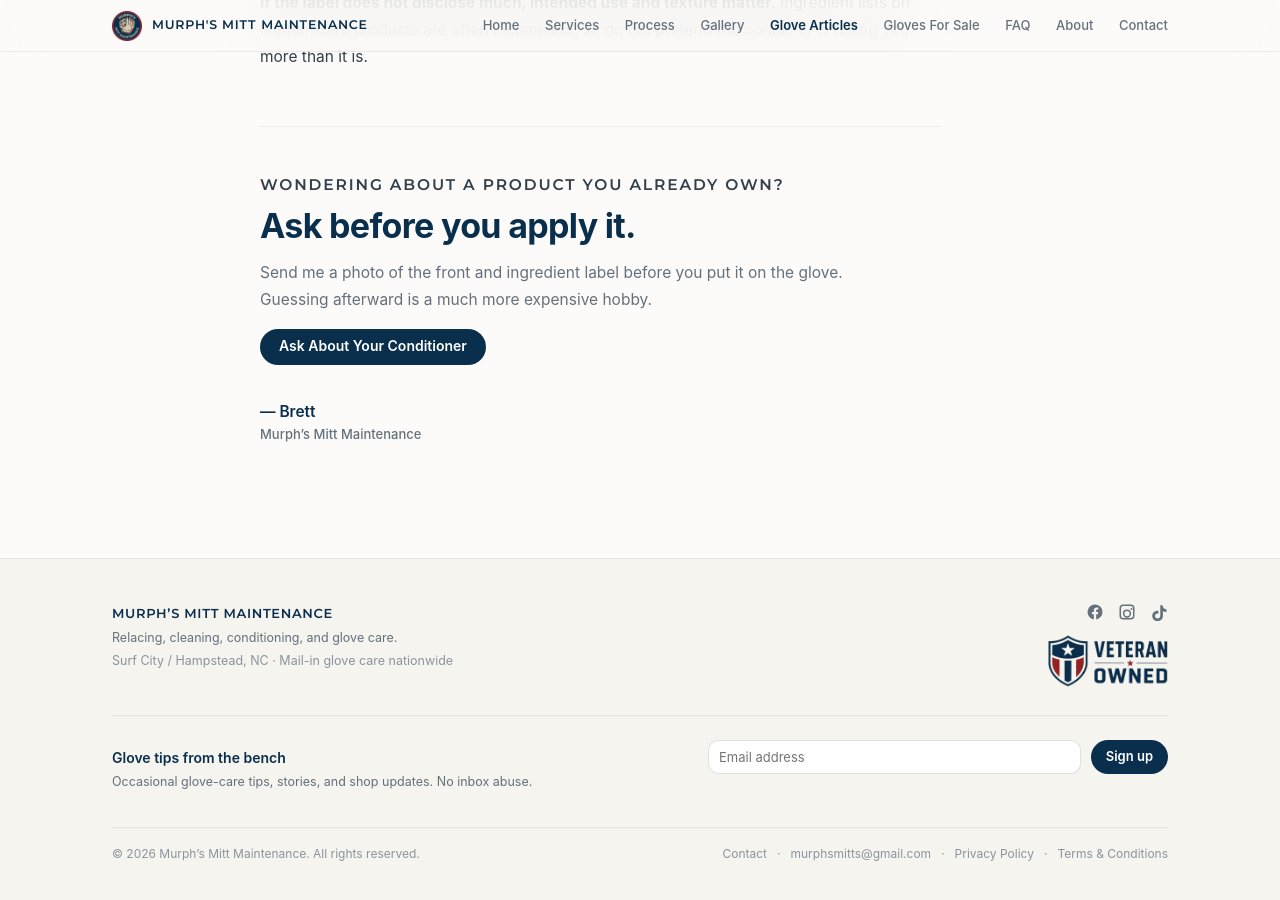
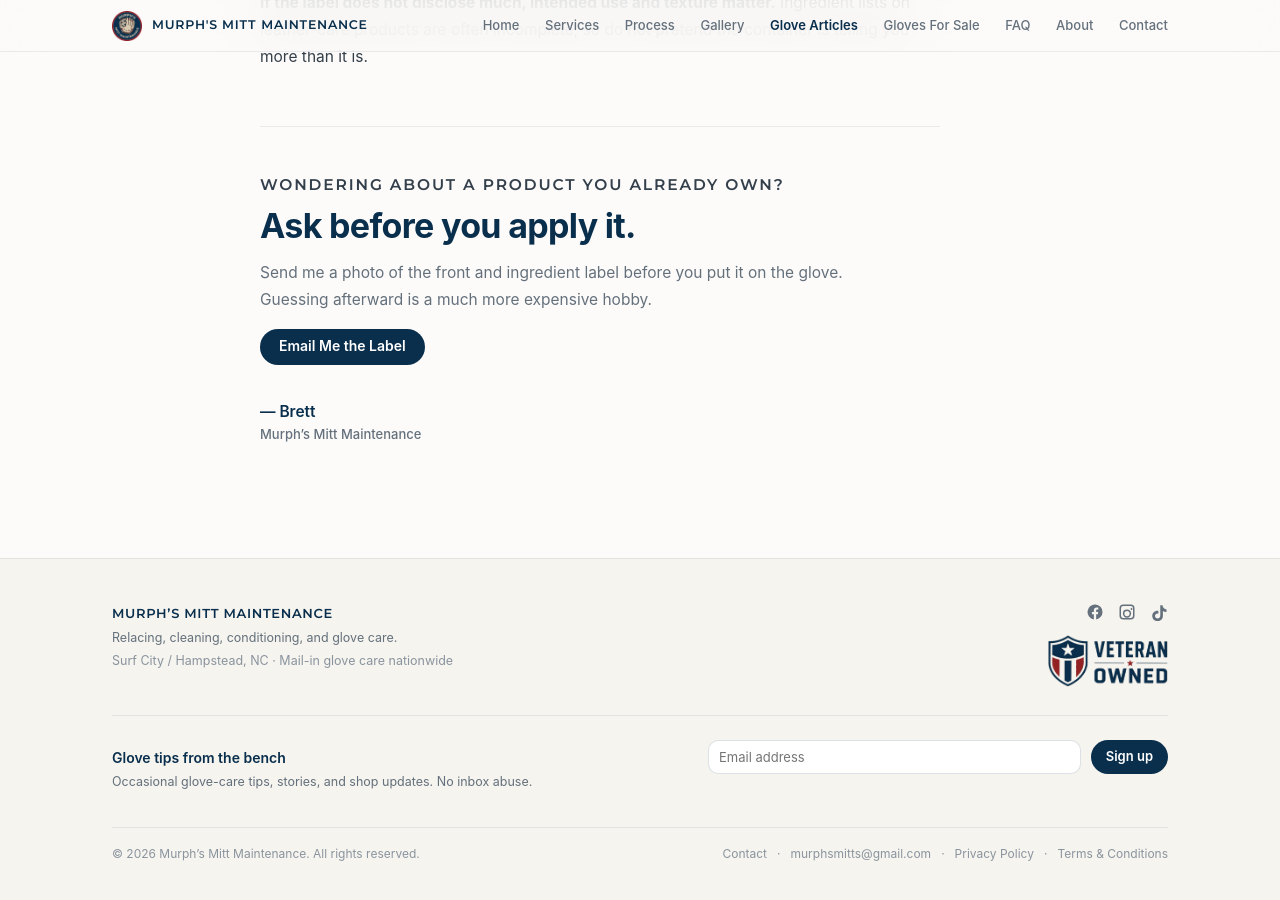
Before and after one commit to kbrettmurphy-ctrl/murphsmitts, a Jekyll site: the page built from glove-care/how-to-choose-the-right-glove-conditioner/index.html, in a window 1280 px wide and 900 px high, scrolled down 3345 px. Built offline with Jekyll 4.4.1, drawn with Linux system fonts in a browser that asks for light colours.

Commit message:
Email conditioner label questions

```diff
--- a/glove-care/how-to-choose-the-right-glove-conditioner/index.html
+++ b/glove-care/how-to-choose-the-right-glove-conditioner/index.html
@@ -92,7 +92,7 @@
         <p class="mm-eyebrow">Wondering about a product you already own?</p>
         <h2 id="conditioner-cta-title">Ask before you apply it.</h2>
         <p>Send me a photo of the front and ingredient label before you put it on the glove. Guessing afterward is a much more expensive hobby.</p>
-        <a class="btn btn-primary" href="{{ '/contact/?tab=questions' | relative_url }}">Ask About Your Conditioner</a>
+        <a class="btn btn-primary" href="mailto:murphsmitts@gmail.com?subject=Question%20about%20glove%20conditioner&amp;body=I%27m%20considering%20using%20this%20conditioner%20on%20my%20glove.%20I%27ve%20attached%20photos%20of%20the%20front%20and%20ingredient%20label.">Email Me the Label</a>
       </section>
 
       <p class="care-signoff">— Brett<br><span>Murph’s Mitt Maintenance</span></p>
```
